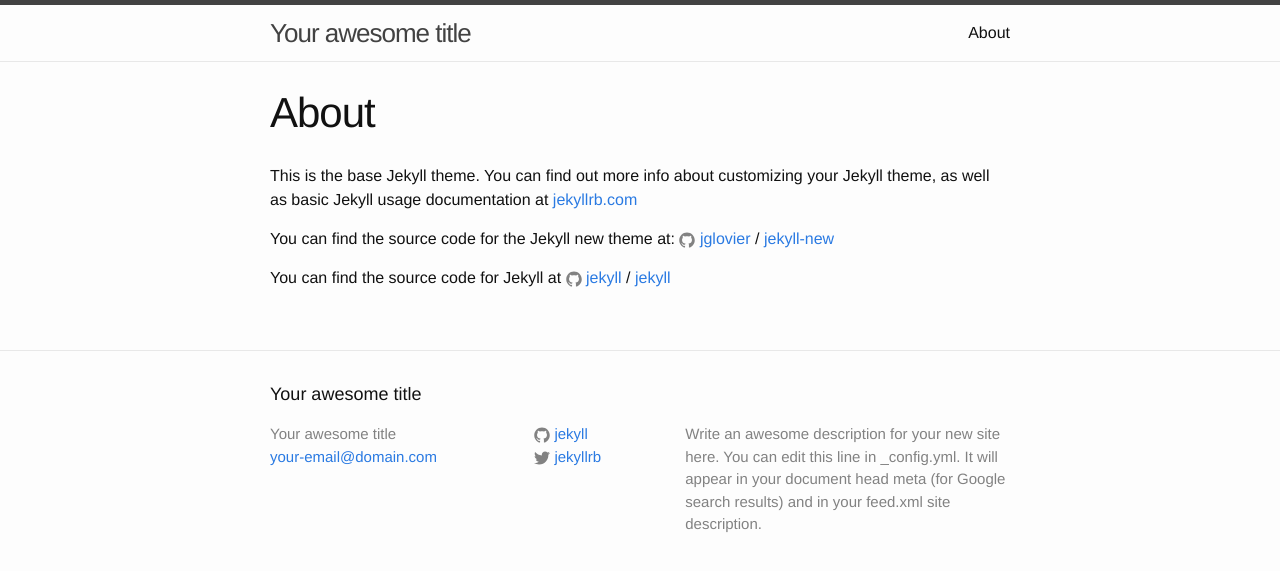
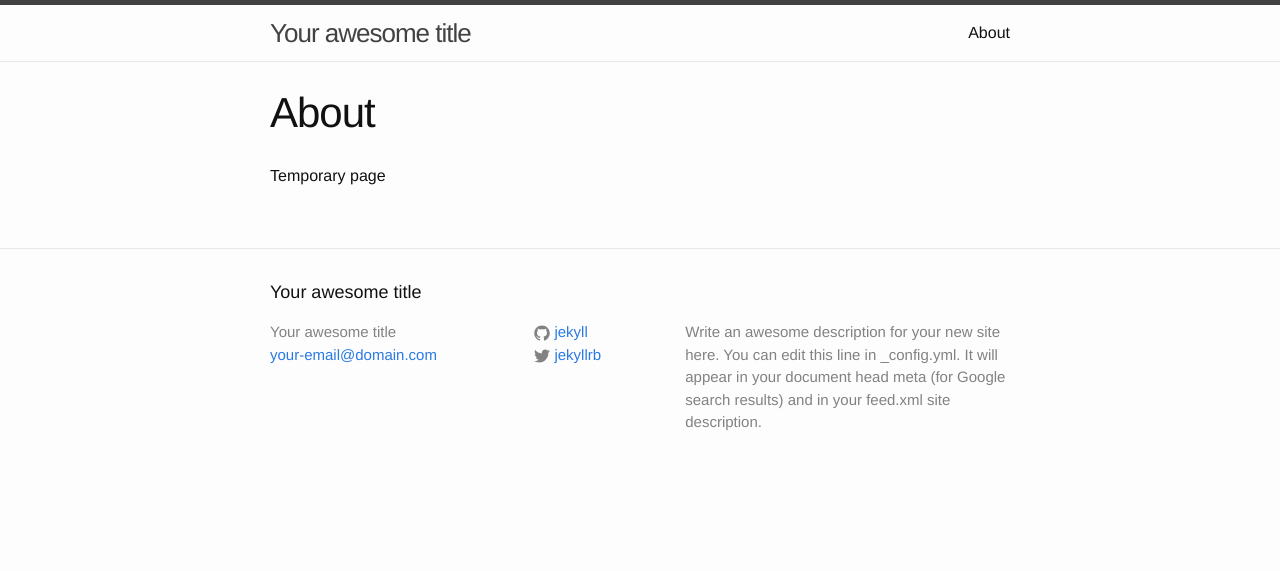
Before and after one commit to thapr0digy/thapr0digy.github.io, a Jekyll site: the page built from about.md, in a window 1280 px wide. Shown: the top 571 px of the page. Built offline with Jekyll 4.4.1, drawn with Linux system fonts in a browser that asks for light colours.

Commit message:
Update about.md

```diff
--- a/about.md
+++ b/about.md
@@ -4,12 +4,4 @@
 permalink: /about/
 ---
 
-This is the base Jekyll theme. You can find out more info about customizing your Jekyll theme, as well as basic Jekyll usage documentation at [jekyllrb.com](http://jekyllrb.com/)
-
-You can find the source code for the Jekyll new theme at:
-{% include icon-github.html username="jglovier" %} /
-[jekyll-new](https://github.com/jglovier/jekyll-new)
-
-You can find the source code for Jekyll at
-{% include icon-github.html username="jekyll" %} /
-[jekyll](https://github.com/jekyll/jekyll)
+Temporary page
```
